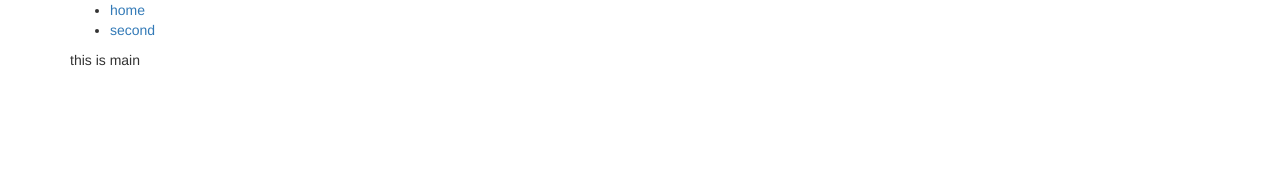
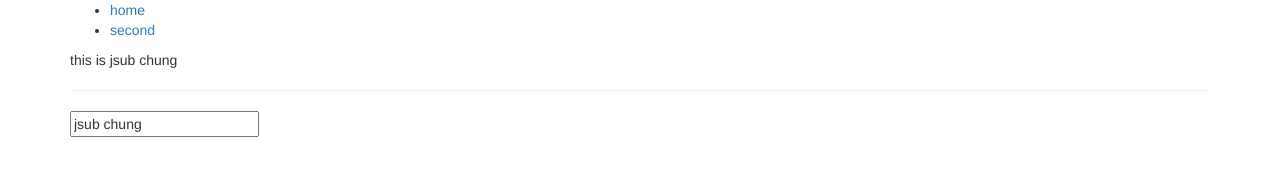
Before and after one commit to joonsubtalk/Angular, a plain HTML site: page SPA-SinglePageApps/singletons/index.html at #/second/ in a window 1280 px wide. Drawn offline with nearby package versions, Linux system fonts and the light colour scheme; some packages are replaced by stand-ins of ours.

Commit message:
You'd think $scope would update after a digest loop... but the controller will always init itself to the $scope obj on new page

```diff
--- a/SPA-SinglePageApps/singletons/app.js
+++ b/SPA-SinglePageApps/singletons/app.js
@@ -40,12 +40,12 @@ myApp.service('nameService', function() {
 
 // let's use this new service we created...
 myApp.controller('mainController', ['$scope', '$log', 'nameService', function($scope, $log, nameService){
-    $scope.name = "main";
+    $scope.name = nameService.name;
     $log.log(nameService.name);
     $log.info(nameService.nameLength());
 }]);
 
-myApp.controller('secondController', ['$scope', '$routeParams', function($scope, $routeParams){
-    $scope.name = "second";
+myApp.controller('secondController', ['$scope', '$routeParams', 'nameService', function($scope, $routeParams, nameService){
+    $scope.name = nameService.name;
     $scope.num = $routeParams.num || 0; // defaults to 0, just in case num is not set.
 }]);
--- a/SPA-SinglePageApps/singletons/pages/main.html
+++ b/SPA-SinglePageApps/singletons/pages/main.html
@@ -1 +1,3 @@
 this is {{name}}
+<hr />
+<input type="text" ng-model="name" />
```
Also changed, not shown: SPA-SinglePageApps/singletons/pages/second.html (+3 -0 lines).
